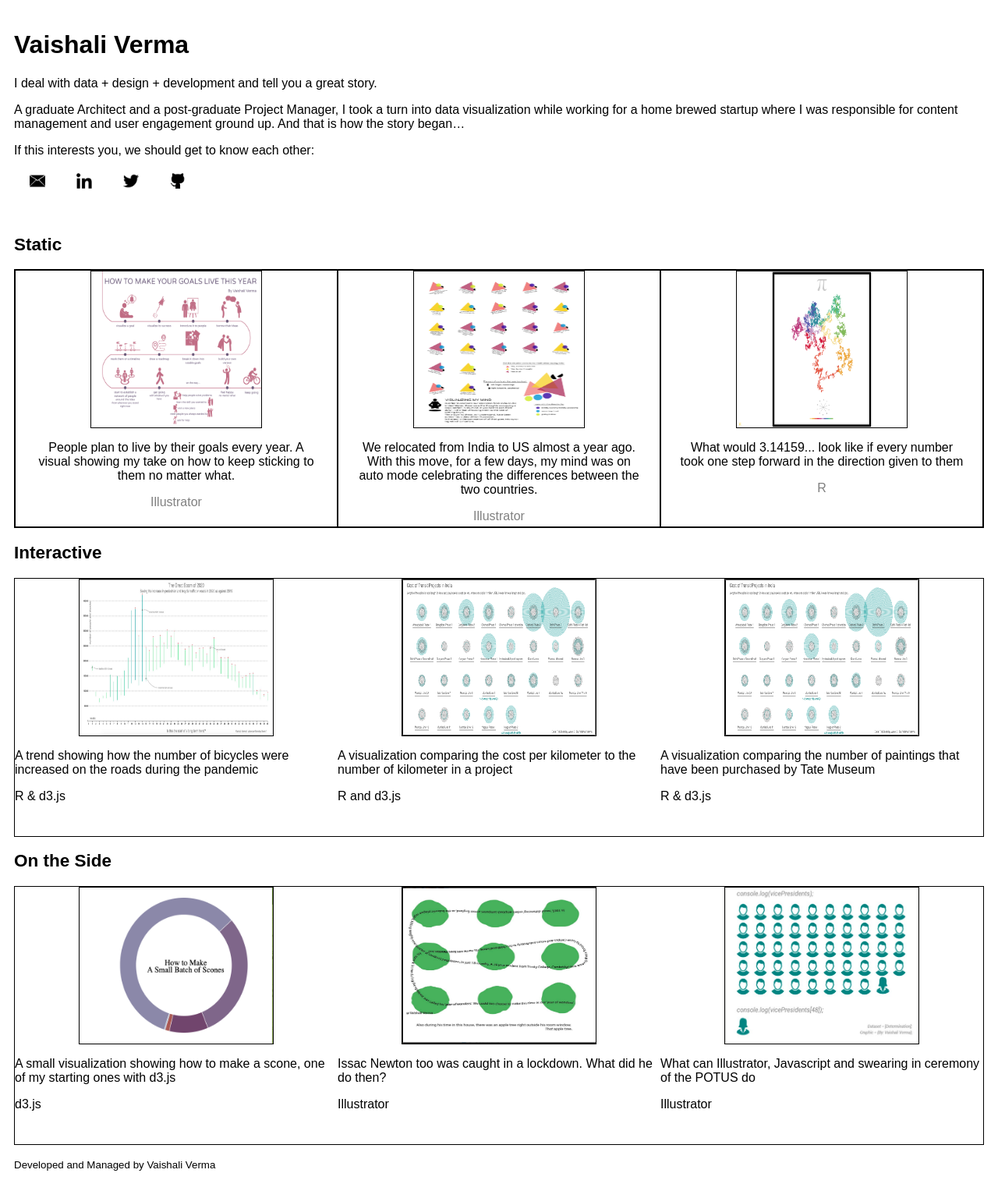
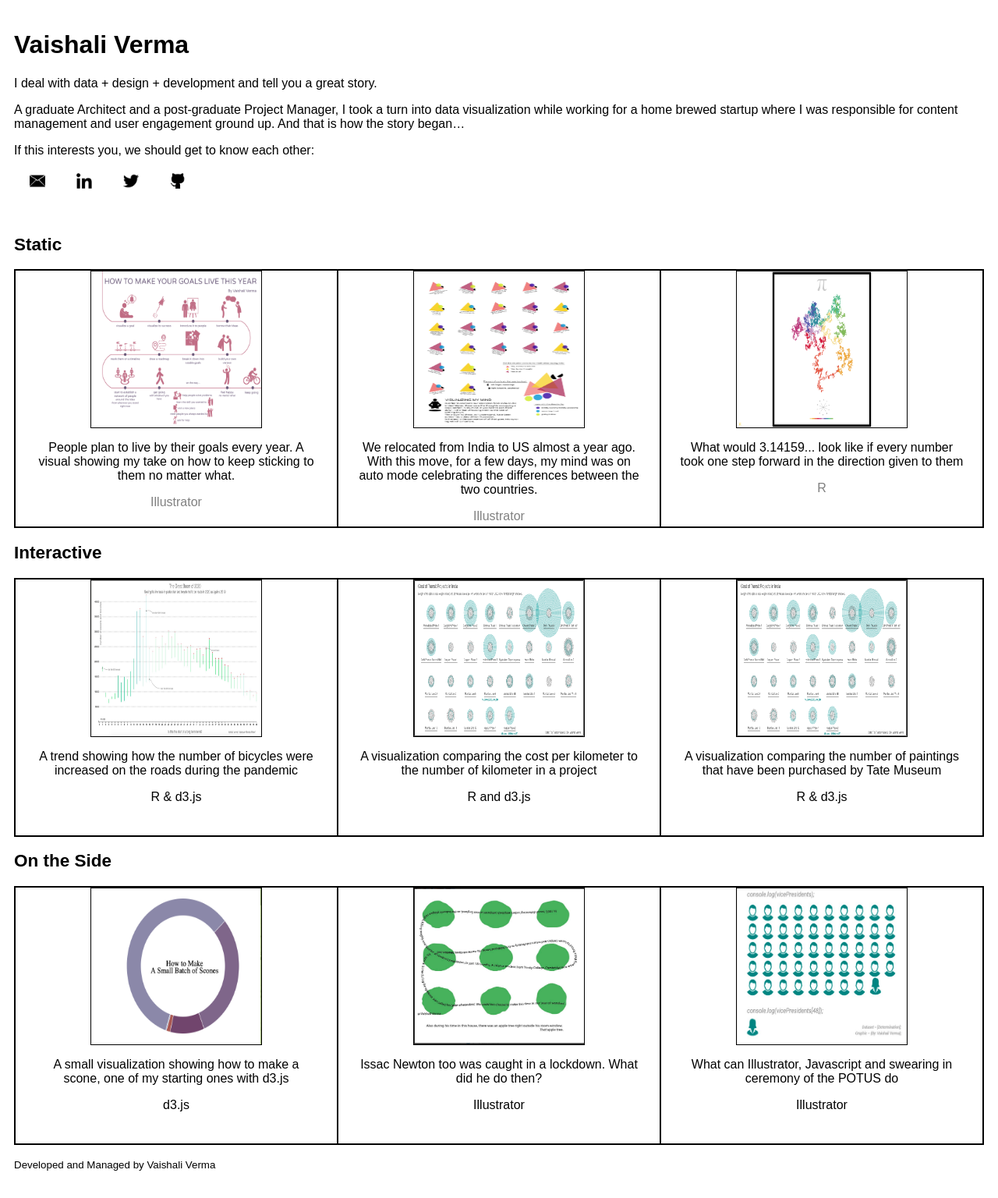
Before and after one commit to vaishalivr/vaishalivr.github.io, a Jekyll site: the page built from index.md, in a window 1280 px wide. Shown: the whole page at 78% size. Built offline with Jekyll 4.4.1, drawn with Linux system fonts in a browser that asks for light colours; our own code applies the rules of GitHub Pages for plain Markdown files; a script that is not in the unit is left out.

Commit message:
Update default.html

```diff
--- a/_layouts/default.html
+++ b/_layouts/default.html
@@ -70,7 +70,7 @@
         </div>
 
 	<div class = 'samples'>
-	<article>
+	<article class = 'article'>
 		<a href = "make an html page and link here" target = "_blank">
 		<img class="article-img" src="img/bicycle boom.png">
 		</a>
@@ -80,7 +80,7 @@
 		</div>
 	</article>
 
-	<article>
+	<article class = 'article'>
 		<a href = "make an html page and link here" target = "_blank">
 		<img class="article-img" src="img/transit costs.png">
 		</a>
@@ -90,7 +90,7 @@
 		</div>
 	</article>
 
-	<article>
+	<article class = 'article'>
 		<a href = "make an html page and link here" target = "_blank">
 		<img class="article-img" src="img/transit costs.png">
 		</a>
@@ -108,7 +108,7 @@
         </div>
 
 	      <div class = 'samples'>
-		<article>
+		<article class = 'article'>
 			<a href = "make an html page and link here" target = "_blank">
 			<img class = "article-img" src = "img/How to make a scone.png">
 			</a>
@@ -118,7 +118,7 @@
 			</div>
 		</article>
 
-		<article>
+		<article class = 'article'>
 			<a href = "make an html page and link here" target = "_blank">
 			<img class = "article-img" src = "img/Newton.png">
 			</a>
@@ -128,7 +128,7 @@
 			<div>
 		</article>
 
-		<article>
+		<article class = 'article'>
 			<a href = "make an html page and link here" target = "_blank">
 			<img class = "article-img" src = "img/Madam VP.png">
 			</a>
```
